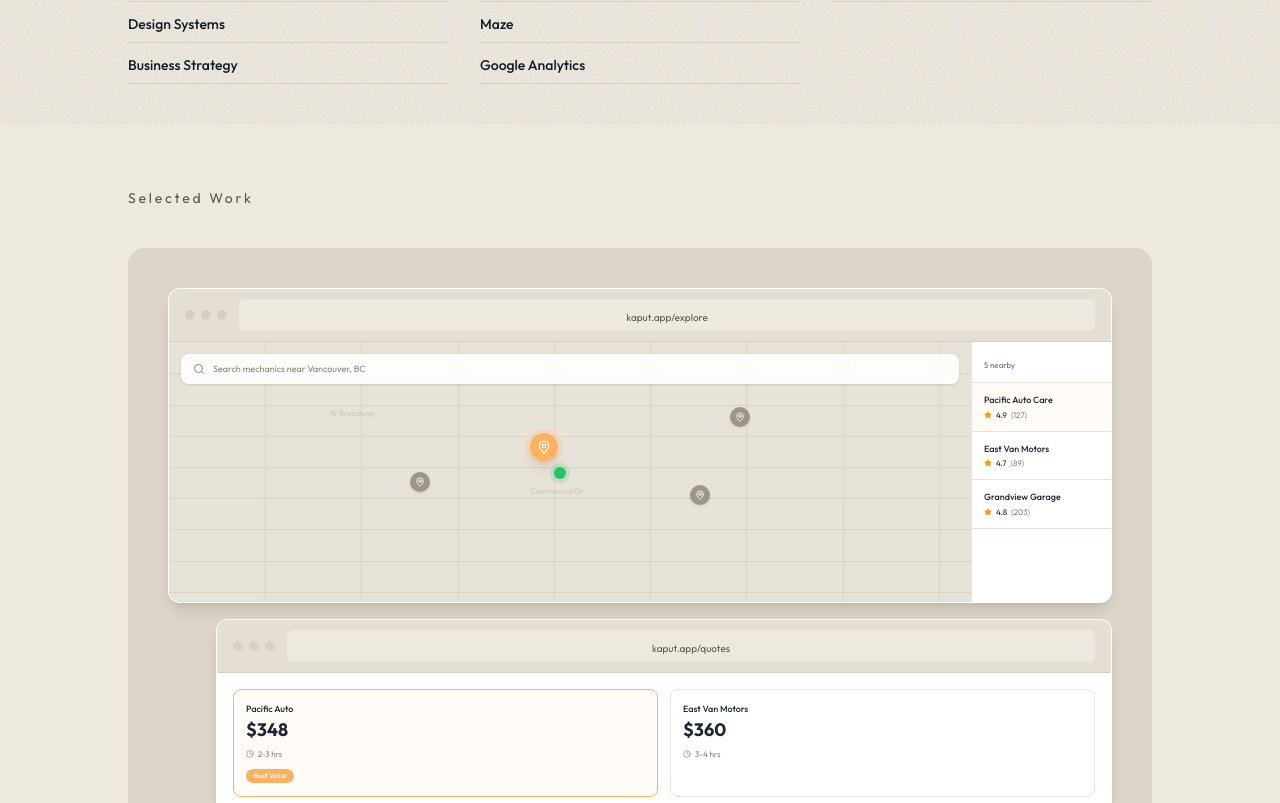
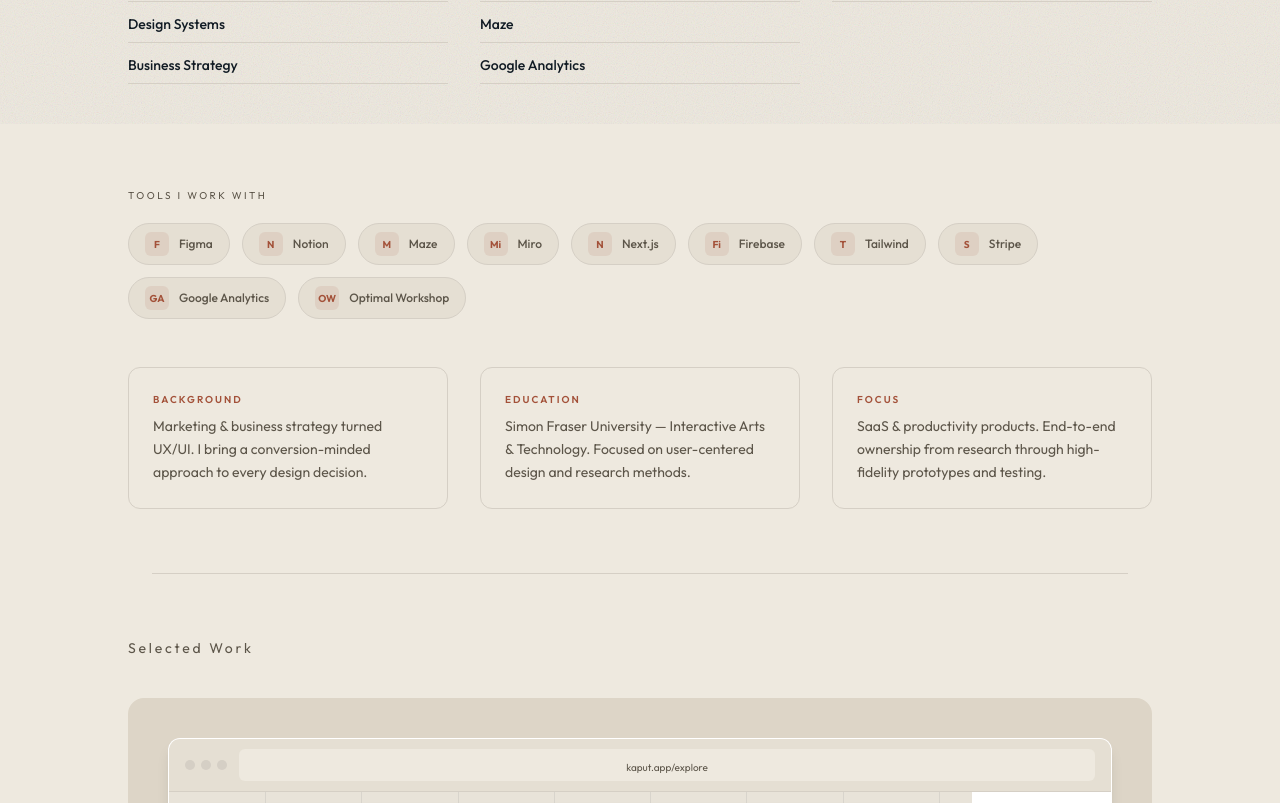
Before and after one commit to kaasramol/kasra-portfolio, a Next.js app: page / in a window 1280 px wide. Shown: the part 777-1580 px from the top of the page. Built offline with nearby package versions, Linux system fonts and the light colour scheme.

Commit message:
Add tools strip, experience cards, improved CTA, richer footer, cleaner case study sections

```diff
--- a/src/app/page.tsx
+++ b/src/app/page.tsx
@@ -2,6 +2,7 @@
 import { KaputScreens, OnboardScreens, TeamPulseScreens, FocusFlowScreens } from "@/components/project-screens";
 import { ScrollReveal, HeroReveal, StaggerContainer, StaggerItem, AnimatedDivider } from "@/components/motion";
 import { HeroVisual } from "@/components/hero-visual";
+import { ToolsStrip } from "@/components/tools-strip";
 import { HomeScrollSnap } from "@/components/home-scroll-snap";
 import Link from "next/link";
 
@@ -55,7 +56,7 @@
 export default function Home() {
   return (
     <HomeScrollSnap>
-      {/* Hero + skills (one full-height snap) */}
+      {/* Hero */}
       <section className="snap-home-section grain relative flex min-h-[100dvh] flex-col overflow-hidden px-6 pt-28 pb-10">
         <div className="relative z-[1] mx-auto flex w-full max-w-5xl flex-1 flex-col justify-between gap-10">
           <div>
@@ -94,6 +95,41 @@
           </div>
         </div>
       </section>
+
+      {/* Tools Strip */}
+      <section className="snap-home-section flex items-center px-6 py-16">
+        <div className="mx-auto w-full max-w-5xl">
+          <ScrollReveal>
+            <ToolsStrip />
+          </ScrollReveal>
+
+          {/* Quick bio + education */}
+          <ScrollReveal>
+            <div className="mt-12 grid gap-8 sm:grid-cols-3">
+              <div className="rounded-xl border border-[var(--border)] p-6 transition-all duration-300 hover:border-[var(--accent)]/30 hover:-translate-y-0.5 hover:shadow-md">
+                <p className="mb-2 text-[10px] font-semibold tracking-[0.2em] uppercase text-[var(--accent)]">Background</p>
+                <p className="text-sm leading-relaxed text-[var(--text-secondary)]">
+                  Marketing &amp; business strategy turned UX/UI. I bring a conversion-minded approach to every design decision.
+                </p>
+              </div>
+              <div className="rounded-xl border border-[var(--border)] p-6 transition-all duration-300 hover:border-[var(--accent)]/30 hover:-translate-y-0.5 hover:shadow-md">
+                <p className="mb-2 text-[10px] font-semibold tracking-[0.2em] uppercase text-[var(--accent)]">Education</p>
+                <p className="text-sm leading-relaxed text-[var(--text-secondary)]">
+                  Simon Fraser University — Interactive Arts &amp; Technology. Focused on user-centered design and research methods.
+                </p>
+              </div>
+              <div className="rounded-xl border border-[var(--border)] p-6 transition-all duration-300 hover:border-[var(--accent)]/30 hover:-translate-y-0.5 hover:shadow-md">
+                <p className="mb-2 text-[10px] font-semibold tracking-[0.2em] uppercase text-[var(--accent)]">Focus</p>
+                <p className="text-sm leading-relaxed text-[var(--text-secondary)]">
+                  SaaS &amp; productivity products. End-to-end ownership from research through high-fidelity prototypes and testing.
+                </p>
+              </div>
+            </div>
+          </ScrollReveal>
+        </div>
+      </section>
+
+      <AnimatedDivider />
 
       {/* One section per project */}
       {projects.map((project, index) => (
@@ -169,18 +205,34 @@
       <AnimatedDivider />
 
       {/* CTA */}
-      <section className="px-6 py-20">
+      <section className="px-6 py-24">
         <ScrollReveal>
-          <div className="mx-auto w-full max-w-5xl text-center">
-            <h2 className="mb-4 text-3xl font-bold sm:text-4xl">
-              Let&apos;s work together
-            </h2>
-            <p className="mx-auto mb-8 max-w-sm text-[var(--text-secondary)]">
-              Open to UX/UI roles where design drives business outcomes.
-            </p>
-            <Link href="/contact" className="btn-primary">
-              Get in touch
-            </Link>
+          <div className="mx-auto w-full max-w-5xl">
+            <div className="rounded-2xl border border-[var(--border)] bg-[var(--surface)] p-10 sm:p-14 text-center">
+              <p className="mb-4 text-[10px] font-semibold tracking-[0.25em] uppercase text-[var(--accent)]">
+                Let&apos;s Collaborate
+              </p>
+              <h2 className="mb-4 text-3xl font-bold sm:text-5xl">
+                Have a project in mind?
+              </h2>
+              <p className="mx-auto mb-8 max-w-md text-[var(--text-secondary)] leading-relaxed">
+                I&apos;m open to UX/UI roles, freelance projects, and conversations about
+                design that drives real business outcomes.
+              </p>
+              <div className="flex flex-wrap justify-center gap-4">
+                <Link href="/contact" className="btn-primary">
+                  Get in touch
+                </Link>
+                <a
+                  href="/Kasra_Molaei_Resume.pdf"
+                  target="_blank"
+                  rel="noopener noreferrer"
+                  className="btn-outline"
+                >
+                  Download Resume
+                </a>
+              </div>
+            </div>
           </div>
         </ScrollReveal>
       </section>
--- a/src/components/case-study-layout.tsx
+++ b/src/components/case-study-layout.tsx
@@ -91,18 +91,23 @@
           style={{ background: `linear-gradient(90deg, transparent, ${color}, transparent)` }}
         />
 
-        <div className="relative z-10 mx-auto max-w-5xl px-6 pb-16 pt-32 sm:pt-36">
-          <motion.p
-            className="mb-3 text-sm font-medium tracking-[0.25em] uppercase"
-            style={{ color }}
+        <div className="relative z-10 mx-auto max-w-5xl px-6 pb-16 pt-32 sm:pt-40">
+          <motion.div
+            className="mb-6 flex items-center gap-3"
             initial={{ opacity: 0, x: -20 }}
             animate={{ opacity: 1, x: 0 }}
             transition={{ duration: 0.6, delay: 0.1 }}
           >
-            {subtitle}
-          </motion.p>
+            <div className="h-px w-8" style={{ background: color }} />
+            <p
+              className="text-sm font-medium tracking-[0.25em] uppercase"
+              style={{ color }}
+            >
+              {subtitle}
+            </p>
+          </motion.div>
           <motion.h1
-            className="mb-10 text-5xl font-bold tracking-tight sm:text-6xl md:text-7xl"
+            className="mb-4 text-5xl font-bold tracking-tight sm:text-6xl md:text-7xl"
             initial={{ opacity: 0, y: 30 }}
             animate={{ opacity: 1, y: 0 }}
             transition={{ duration: 0.8, delay: 0.2, ease: [0.22, 1, 0.36, 1] }}
@@ -112,7 +117,7 @@
 
           {/* Meta grid with accent borders */}
           <motion.div
-            className="grid grid-cols-2 gap-0 sm:grid-cols-4 rounded-xl border border-[var(--border)] overflow-hidden"
+            className="mt-10 grid grid-cols-2 gap-0 sm:grid-cols-4 rounded-xl border border-[var(--border)] overflow-hidden"
             style={{ background: "var(--background)" }}
             initial={{ opacity: 0, y: 20 }}
             animate={{ opacity: 1, y: 0 }}
@@ -231,9 +236,9 @@
       transition={{ duration: 0.7, ease: [0.22, 1, 0.36, 1] }}
     >
       {/* Section title with accent line */}
-      <div className="flex items-center gap-4 mb-6">
-        <div className="h-px flex-1 bg-[var(--border)]" />
-        <h2 className="text-sm font-semibold tracking-[0.2em] uppercase text-[var(--text-secondary)] shrink-0">
+      <div className="flex items-center gap-4 mb-8">
+        <div className="h-[2px] w-6 bg-[var(--accent)] rounded-full" />
+        <h2 className="text-xs font-semibold tracking-[0.25em] uppercase text-[var(--text-secondary)] shrink-0">
           {title}
         </h2>
         <div className="h-px flex-1 bg-[var(--border)]" />
--- a/src/components/footer.tsx
+++ b/src/components/footer.tsx
@@ -2,12 +2,42 @@
 
 export function Footer() {
   return (
-    <footer className="border-t border-[var(--border)] px-6 py-8">
-      <div className="mx-auto flex max-w-5xl flex-col items-center justify-between gap-4 md:flex-row">
-        <p className="text-sm text-[var(--text-secondary)]">
-          Kasra Molaei
+    <footer className="border-t border-[var(--border)] px-6 py-12">
+      <div className="mx-auto max-w-5xl">
+        <div className="flex flex-col gap-8 md:flex-row md:items-start md:justify-between">
+          {/* Left — branding */}
+          <div>
+            <p className="text-lg font-semibold tracking-tight">
+              Kasra<span className="text-[var(--accent)]">.</span>
             </p>
-        <div className="flex gap-6">
+            <p className="mt-1 max-w-xs text-sm text-[var(--text-secondary)]">
+              UX/UI Designer crafting end-to-end experiences for SaaS products.
+            </p>
+          </div>
+
+          {/* Right — links */}
+          <div className="flex gap-12">
+            <div>
+              <p className="mb-3 text-[10px] font-semibold tracking-[0.2em] uppercase text-[var(--text-secondary)]">
+                Pages
+              </p>
+              <div className="flex flex-col gap-2">
+                <Link href="/#work" className="text-sm text-[var(--text-secondary)] transition-colors hover:text-[var(--accent)]">
+                  Work
+                </Link>
+                <Link href="/about" className="text-sm text-[var(--text-secondary)] transition-colors hover:text-[var(--accent)]">
+                  About
+                </Link>
+                <Link href="/contact" className="text-sm text-[var(--text-secondary)] transition-colors hover:text-[var(--accent)]">
+                  Contact
+                </Link>
+              </div>
+            </div>
+            <div>
+              <p className="mb-3 text-[10px] font-semibold tracking-[0.2em] uppercase text-[var(--text-secondary)]">
+                Connect
+              </p>
+              <div className="flex flex-col gap-2">
                 <Link href="https://www.linkedin.com/in/kasra-molaei" target="_blank" className="text-sm text-[var(--text-secondary)] transition-colors hover:text-[var(--accent)]">
                   LinkedIn
                 </Link>
@@ -19,6 +49,19 @@
                 </Link>
               </div>
             </div>
+          </div>
+        </div>
+
+        {/* Bottom bar */}
+        <div className="mt-10 flex items-center justify-between border-t border-[var(--border)] pt-6">
+          <p className="text-xs text-[var(--text-secondary)]">
+            Designed &amp; built by Kasra Molaei
+          </p>
+          <p className="text-xs text-[var(--text-secondary)]">
+            2025
+          </p>
+        </div>
+      </div>
     </footer>
   );
 }
--- /dev/null
+++ b/src/components/tools-strip.tsx
@@ -0,0 +1,54 @@
+"use client";
+
+import { motion, useInView } from "framer-motion";
+import { useRef } from "react";
+
+const tools = [
+  { name: "Figma", icon: "F" },
+  { name: "Notion", icon: "N" },
+  { name: "Maze", icon: "M" },
+  { name: "Miro", icon: "Mi" },
+  { name: "Next.js", icon: "N" },
+  { name: "Firebase", icon: "Fi" },
+  { name: "Tailwind", icon: "T" },
+  { name: "Stripe", icon: "S" },
+  { name: "Google Analytics", icon: "GA" },
+  { name: "Optimal Workshop", icon: "OW" },
+];
+
+export function ToolsStrip() {
+  const ref = useRef(null);
+  const isInView = useInView(ref, { once: true, margin: "-40px" });
+
+  return (
+    <motion.div
+      ref={ref}
+      className="w-full"
+      initial={{ opacity: 0 }}
+      animate={isInView ? { opacity: 1 } : { opacity: 0 }}
+      transition={{ duration: 0.6 }}
+    >
+      <p className="mb-5 text-[10px] tracking-[0.25em] uppercase text-[var(--text-secondary)]">
+        Tools I Work With
+      </p>
+      <div className="flex flex-wrap gap-3">
+        {tools.map((tool, i) => (
+          <motion.div
+            key={tool.name}
+            className="group flex items-center gap-2.5 rounded-full border border-[var(--border)] bg-[var(--surface)] px-4 py-2 transition-all duration-300 hover:border-[var(--accent)]/30 hover:bg-[var(--surface-hover)]"
+            initial={{ opacity: 0, y: 12 }}
+            animate={isInView ? { opacity: 1, y: 0 } : { opacity: 0, y: 12 }}
+            transition={{ duration: 0.4, delay: i * 0.05, ease: [0.22, 1, 0.36, 1] }}
+          >
+            <span className="flex h-6 w-6 items-center justify-center rounded-md bg-[var(--accent)]/10 text-[10px] font-bold text-[var(--accent)]">
+              {tool.icon}
+            </span>
+            <span className="text-xs font-medium text-[var(--text-secondary)] transition-colors group-hover:text-[var(--foreground)]">
+              {tool.name}
+            </span>
+          </motion.div>
+        ))}
+      </div>
+    </motion.div>
+  );
+}
```
Also changed, not shown: 1 other file (tests, documents, lock files or other folders). Lines whose indentation alone changed are shown as unchanged.
